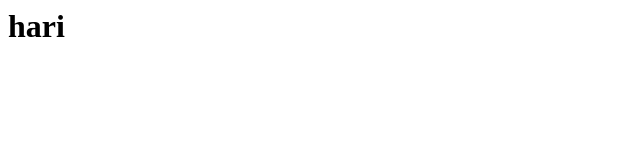
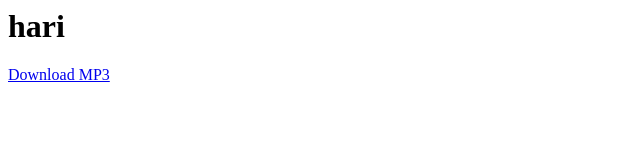
Before and after one commit to haripriya79/html, a plain HTML site: page index.html in a window 1280 px wide. Shown: the whole page, without its empty margins (0-640 px from the left). Drawn offline with Linux system fonts and the light colour scheme.

Commit message:
Update index.html

```diff
--- a/index.html
+++ b/index.html
@@ -1,5 +1,6 @@
 <html>
   <body>
     <h1> hari</h1>
+    <a href="https://github.com/haripriya79/html/blob/main/Amazon.txt">Download MP3</a>
   </body>
 </html>
```
